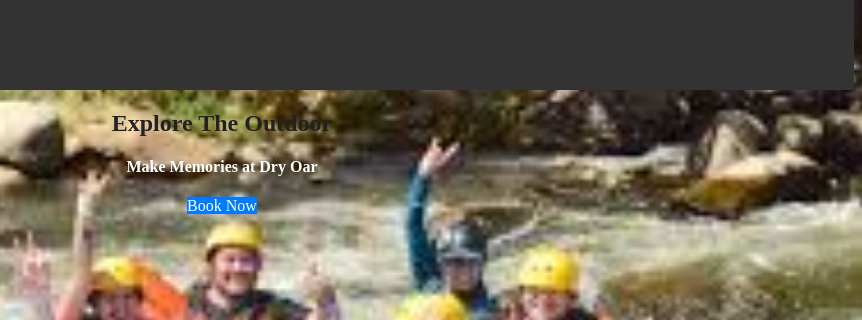
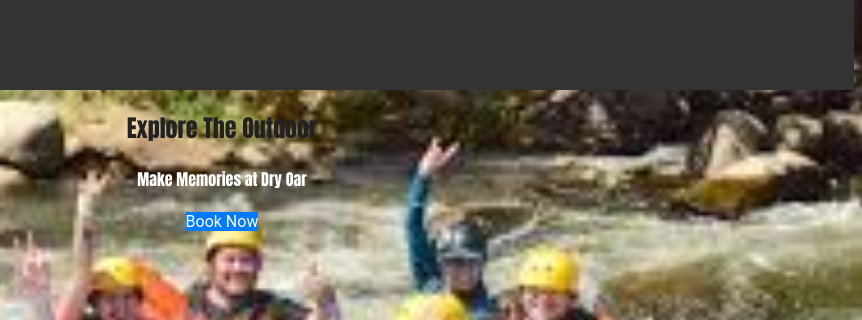
Before and after one commit to JasonDerekH/WDD130, a plain HTML site: page wwr/index.html in a window 1280 px wide. Shown: the part 129-449 px from the top of the page, 418-1280 px from the left. Drawn offline with Linux system fonts and the light colour scheme.

Commit message:
I made a page2 wireframe

```diff
--- a/wwr/styles/style.css
+++ b/wwr/styles/style.css
@@ -1,3 +1,5 @@
+
+
 #content {
     max-width: 1600px;
     margin: 0 auto;
@@ -20,6 +22,11 @@
 
 body {
     background-color: #fcfbfb;
+    font-family: 'Roboto', Arial, Helvetica, sans-serif;
+}
+
+h1, h2, h3, h4 {
+    font-family: 'Bungee', 'Impact', sans-serif;
 }
 header {
     background-color: rgba(20,30,13, .7)
```
Also changed, not shown: wwr/site-plan-rafting.html (+1 -1 lines), wwr/images/Page2_wireframe.png (added).
